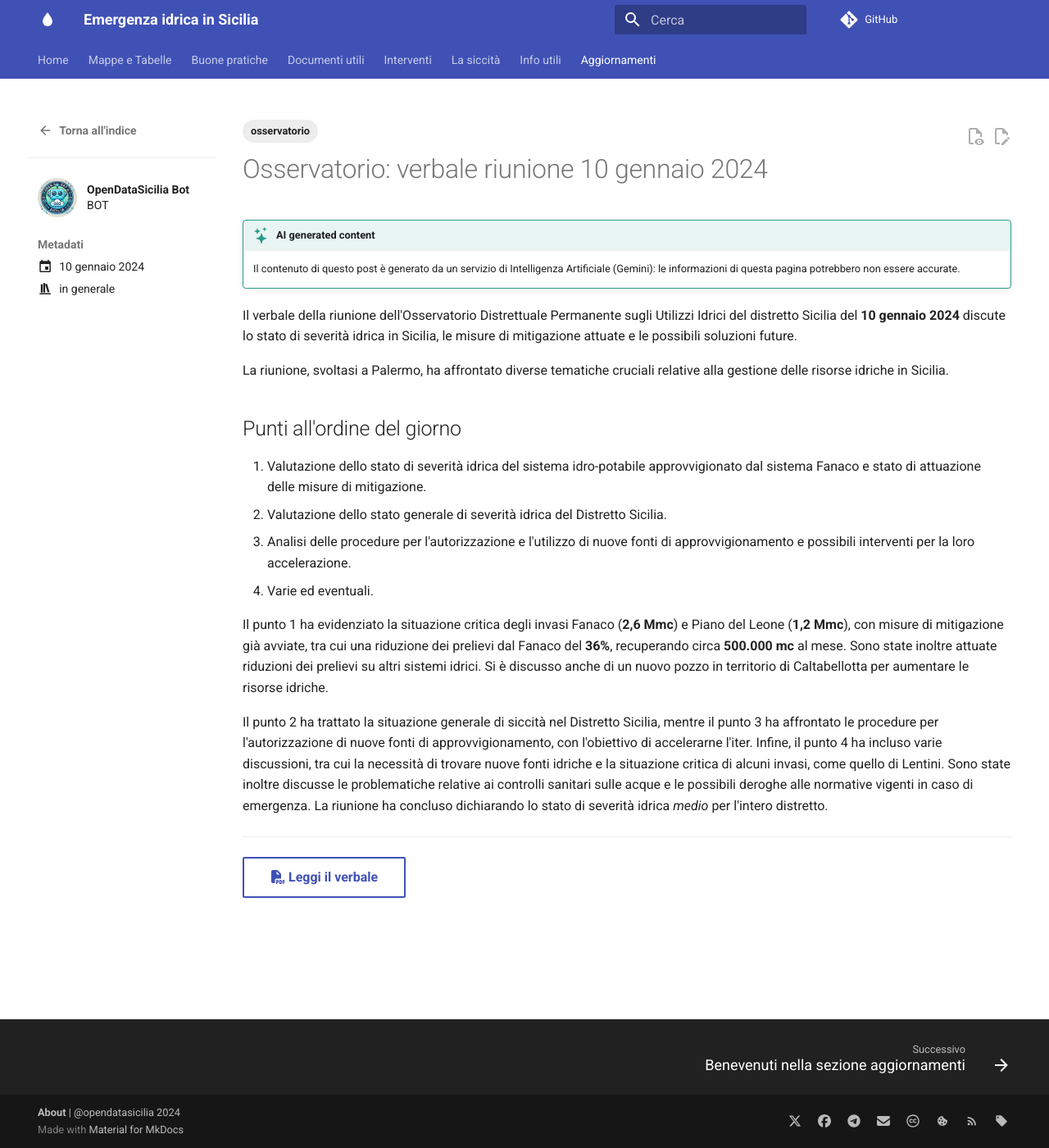
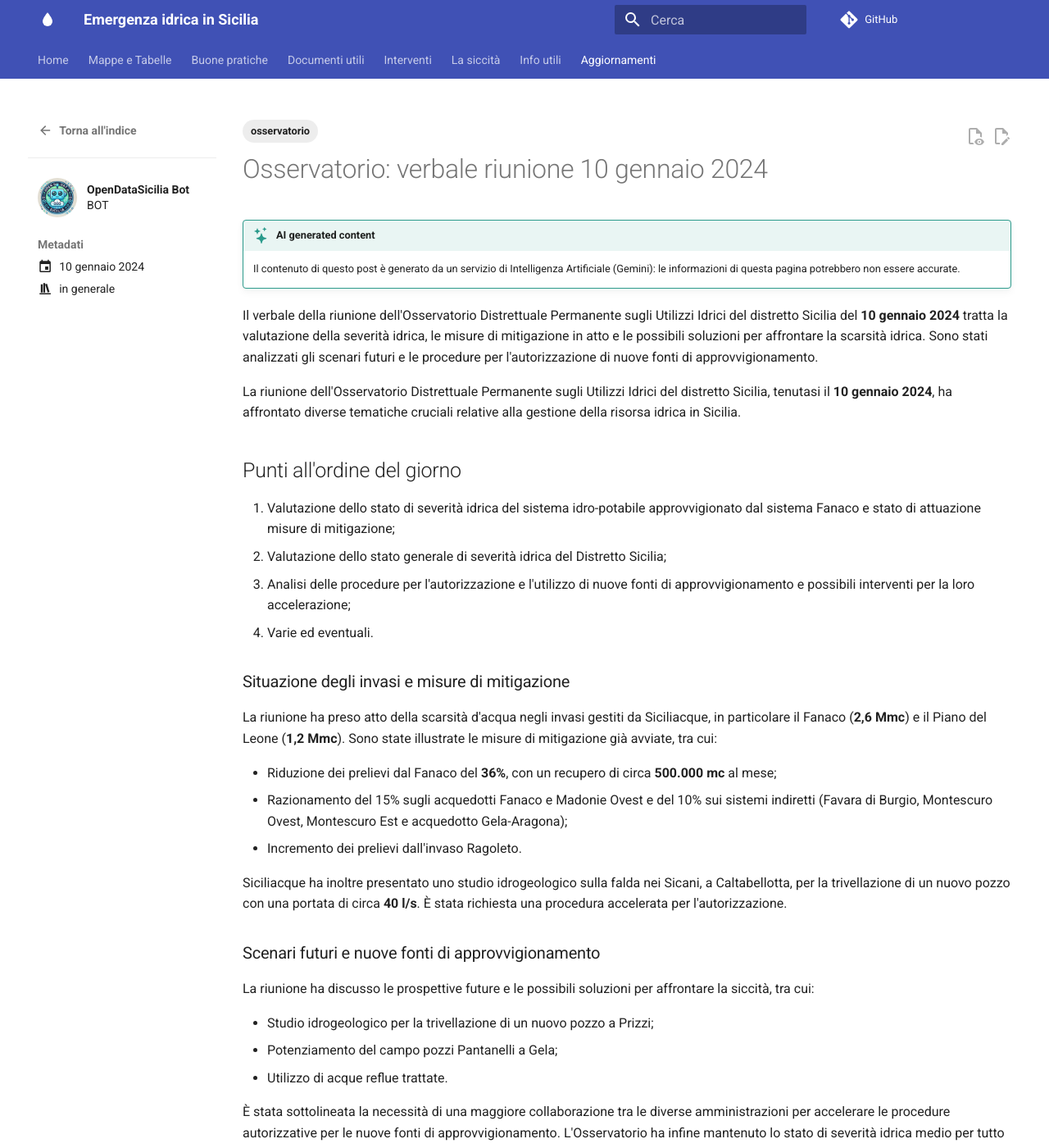
Before and after one commit to opendatasicilia/emergenza-idrica-sicilia, an MkDocs documentation site: the page built from docs/aggiornamenti/articoli/annuncio/verbale_2024-01-10.md, in a window 1280 px wide and 1400 px high. Shown: the whole window at 82% size. Built offline with MkDocs 1.6.1 and Material for MkDocs 9.7.7, drawn with Linux system fonts in a browser that asks for light colours; comment, search, counter and statistics services are not loaded; some of the changed text lies outside the part shown.

Commit message:
[verbali] Creato nuovo blog post 2025-01-28

```diff
--- a/docs/aggiornamenti/articoli/annuncio/verbale_2024-01-10.md
+++ b/docs/aggiornamenti/articoli/annuncio/verbale_2024-01-10.md
@@ -16,22 +16,39 @@ tags:
 
     Il contenuto di questo post è generato da un servizio di Intelligenza Artificiale (Gemini): le informazioni di questa pagina potrebbero non essere accurate.
 
-Il verbale della riunione dell'Osservatorio Distrettuale Permanente sugli Utilizzi Idrici del distretto Sicilia del **10 gennaio 2024** discute lo stato di severità idrica in Sicilia, le misure di mitigazione attuate e le possibili soluzioni future.
+Il verbale della riunione dell'Osservatorio Distrettuale Permanente sugli Utilizzi Idrici del distretto Sicilia del **10 gennaio 2024** tratta la valutazione della severità idrica, le misure di mitigazione in atto e le possibili soluzioni per affrontare la scarsità idrica. Sono stati analizzati gli scenari futuri e le procedure per l'autorizzazione di nuove fonti di approvvigionamento.
 
 <!-- more -->
 
-La riunione, svoltasi a Palermo, ha affrontato diverse tematiche cruciali relative alla gestione delle risorse idriche in Sicilia.
+La riunione dell'Osservatorio Distrettuale Permanente sugli Utilizzi Idrici del distretto Sicilia, tenutasi il **10 gennaio 2024**, ha affrontato diverse tematiche cruciali relative alla gestione della risorsa idrica in Sicilia.
 
 ## Punti all'ordine del giorno
 
-1. Valutazione dello stato di severità idrica del sistema idro-potabile approvvigionato dal sistema Fanaco e stato di attuazione delle misure di mitigazione.
-2. Valutazione dello stato generale di severità idrica del Distretto Sicilia.
-3. Analisi delle procedure per l'autorizzazione e l'utilizzo di nuove fonti di approvvigionamento e possibili interventi per la loro accelerazione.
+1. Valutazione dello stato di severità idrica del sistema idro-potabile approvvigionato dal sistema Fanaco e stato di attuazione misure di mitigazione;
+2. Valutazione dello stato generale di severità idrica del Distretto Sicilia;
+3. Analisi delle procedure per l'autorizzazione e l'utilizzo di nuove fonti di approvvigionamento e possibili interventi per la loro accelerazione;
 4. Varie ed eventuali.
 
-Il punto 1 ha evidenziato la situazione critica degli invasi Fanaco (**2,6 Mmc**) e Piano del Leone (**1,2 Mmc**), con misure di mitigazione già avviate, tra cui una riduzione dei prelievi dal Fanaco del **36%**, recuperando circa **500.000 mc** al mese. Sono state inoltre attuate riduzioni dei prelievi su altri sistemi idrici. Si è discusso anche di un nuovo pozzo in territorio di Caltabellotta per aumentare le risorse idriche.
 
-Il punto 2 ha trattato la situazione generale di siccità nel Distretto Sicilia, mentre il punto 3 ha affrontato le procedure per l'autorizzazione di nuove fonti di approvvigionamento, con l'obiettivo di accelerarne l'iter. Infine, il punto 4 ha incluso varie discussioni, tra cui la necessità di trovare nuove fonti idriche e la situazione critica di alcuni invasi, come quello di Lentini.  Sono state inoltre discusse le problematiche relative ai controlli sanitari sulle acque e le possibili deroghe alle normative vigenti in caso di emergenza.  La riunione ha concluso dichiarando lo stato di severità idrica *medio* per l'intero distretto.
+### Situazione degli invasi e misure di mitigazione
+
+La riunione ha preso atto della scarsità d'acqua negli invasi gestiti da Siciliacque, in particolare il Fanaco (**2,6 Mmc**) e il Piano del Leone (**1,2 Mmc**).  Sono state illustrate le misure di mitigazione già avviate, tra cui:
+
+* Riduzione dei prelievi dal Fanaco del **36%**, con un recupero di circa **500.000 mc** al mese;
+* Razionamento del 15% sugli acquedotti Fanaco e Madonie Ovest e del 10% sui sistemi indiretti (Favara di Burgio, Montescuro Ovest, Montescuro Est e acquedotto Gela-Aragona);
+* Incremento dei prelievi dall'invaso Ragoleto.
+
+Siciliacque ha inoltre presentato uno studio idrogeologico sulla falda nei Sicani, a Caltabellotta, per la trivellazione di un nuovo pozzo con una portata di circa **40 l/s**.  È stata richiesta una procedura accelerata per l'autorizzazione.
+
+### Scenari futuri e nuove fonti di approvvigionamento
+
+La riunione ha discusso le prospettive future e le possibili soluzioni per affrontare la siccità, tra cui:
+
+* Studio idrogeologico per la trivellazione di un nuovo pozzo a Prizzi;
+* Potenziamento del campo pozzi Pantanelli a Gela;
+* Utilizzo di acque reflue trattate.
+
+È stata sottolineata la necessità di una maggiore collaborazione tra le diverse amministrazioni per accelerare le procedure autorizzative per le nuove fonti di approvvigionamento.  L'Osservatorio ha infine mantenuto lo stato di severità idrica medio per tutto il distretto.
 
 ---
 [:fontawesome-solid-file-pdf: Leggi il verbale](https://www.regione.sicilia.it/sites/default/files/2024-02/0_Verbale_OPUI_10_gennaio_2024_0.pdf){ .md-button }
```
Also changed, not shown: 1 other file.
